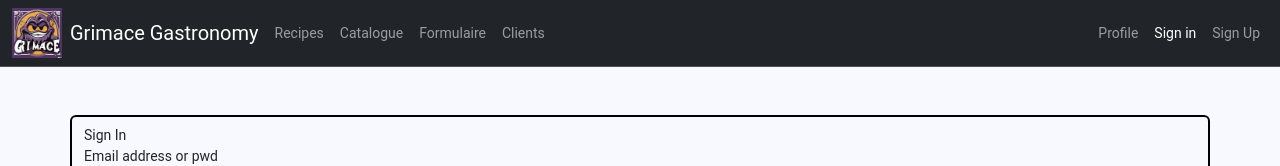
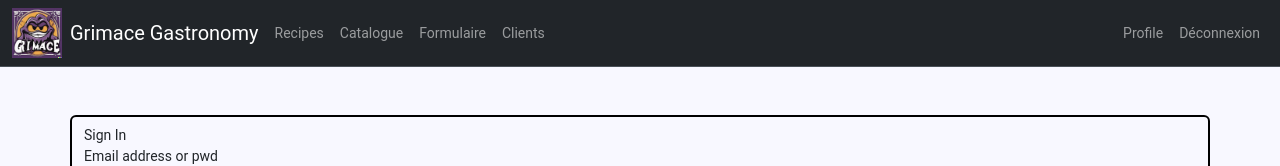
Before and after one commit to hodux/frontendGG, a React (Create React App) app: page /signIn in a window 1280 px wide. Shown: the top 166 px of the page. Built offline with nearby package versions, Linux system fonts and the light colour scheme; sample sign-in values are in the browser's storage.

Commit message:
modification du nav selon auth

```diff
--- a/src/components/Nav.js
+++ b/src/components/Nav.js
@@ -1,56 +1,83 @@
 import { useState } from 'react';
 import Grimace from '../img/grimace.png';
+import { useUser } from '../auth/useUser';
 
 function Nav() {
     const [activePage, setActivePage] = useState(window.location.pathname);
+    const isUserLoggedIn = useUser();
 
     const handleNavLinkClick = (path) => {
         setActivePage(path);
     };
+
+    function handleSubmit() {
+        sessionStorage.setItem('usernameOrEmail', "");
+        window.location.reload();
+    }
 
     return (
         <div>
             <nav className="navbar bg-dark border-bottom navbar-expand-md" data-bs-theme="dark">
                 <div className="container-fluid">
                     <img src={Grimace} alt="Logo" width="50" height="50" className="d-inline-block align-text-top" />
-                    <a className="navbar-brand mx-2" href="/">Grimace Gastronomy</a>
+                    <a className="navbar-brand mx-2" href="/home">Grimace Gastronomy</a>
                     <button className="navbar-toggler" type="button" data-bs-toggle="collapse" data-bs-target="#navbarNav" aria-controls="navbarNav" aria-expanded="false" aria-label="Toggle navigation">
                         <span className="navbar-toggler-icon"></span>
                     </button>
                     <div className="collapse navbar-collapse" id="navbarNav">
                         <ul className="navbar-nav">
+                            {isUserLoggedIn && (
                                 <li className="nav-item">
                                     <a className={`nav-link ${activePage === '/recipes' ? 'active' : ''}`}
                                        href="/recipes" onClick={() => handleNavLinkClick('/recipes')}>Recipes</a>
                                 </li>
+                            )}
+                            {isUserLoggedIn && (
                                 <li className="nav-item">
                                     <a className={`nav-link ${activePage === '/catalogue' ? 'active' : ''}`}
-                                   href="/catalogue" onClick={() => handleNavLinkClick('/recipes')}>Catalogue</a>
+                                       href="/catalogue" onClick={() => handleNavLinkClick('/catalogue')}>Catalogue</a>
                                 </li>
+                            )}
+                            {isUserLoggedIn && (
                                 <li className="nav-item">
                                     <a className={`nav-link ${activePage === '/recipeForm' ? 'active' : ''}`}
                                        href="/recipeForm" onClick={() => handleNavLinkClick('/recipeForm')}>Formulaire</a>
                                 </li>
+                            )}
+                            {isUserLoggedIn && (
                                 <li className="nav-item">
                                     <a className={`nav-link ${activePage === '/listClts' ? 'active' : ''}`}
                                        href="/listClts" onClick={() => handleNavLinkClick('/listClts')}>Clients</a>
                                 </li>
+                            )}
                         </ul>
                     </div>
                     <div className="collapse navbar-collapse justify-content-end" id='navbarNav'>
                         <ul className="navbar-nav">
+                            {isUserLoggedIn && (
                                 <li className="nav-item">
                                     <a className={`nav-link ${activePage === '/profile' ? 'active' : ''}`} href="/profile"
                                        onClick={() => handleNavLinkClick('/profile')}>Profile</a>
                                 </li>
+                            )}
+                            {!isUserLoggedIn && (
                                 <li className="nav-item">
                                     <a className={`nav-link ${activePage === '/signIn' ? 'active' : ''}`} href="/signIn"
                                        onClick={() => handleNavLinkClick('/signIn')}>Sign in</a>
                                 </li>
+                            )}
+                            {!isUserLoggedIn && (
                                 <li className="nav-item">
                                     <a className={`nav-link ${activePage === '/signUp' ? 'active' : ''}`} href="/signUp"
                                        onClick={() => handleNavLinkClick('/signUp')}>Sign Up</a>
                                 </li>
+                            )}
+                            {isUserLoggedIn && (
+                                <li className="nav-item">
+                                    <a className={`nav-link ${activePage === '/signUp' ? 'active' : ''}`} href="/home"
+                                       onClick={handleSubmit}>Déconnexion</a>
+                                </li>
+                            )}
                         </ul>
                     </div>
                 </div>
--- a/src/components/SignIn.js
+++ b/src/components/SignIn.js
@@ -12,17 +12,11 @@ function SignIn() {
         setInputValuePassword(event.target.value);
     }
 
-    const [isUserLoggedIn, setIsUserLoggedIn] = useState(!!sessionStorage.getItem('usernameOrEmail'));
-
     const handleSubmit = (event) => {
-        event.preventDefault(); // Prevent default form submission behavior
-
-        // Set the usernameOrEmail value in sessionStorage
+        event.preventDefault();
         sessionStorage.setItem('usernameOrEmail', inputValueEmail);
-        if (isUserLoggedIn){
-            window.location.replace("http://localhost:3333/profile");
-        }
-        // You can add more logic here, like submitting the form data to a server
+        window.location.reload();
+        window.location.href = "/profile"
     }
 
     return (
```
Also changed, not shown: src/components/Profile.js (line endings or trailing spaces). Lines whose indentation alone changed are shown as unchanged.
